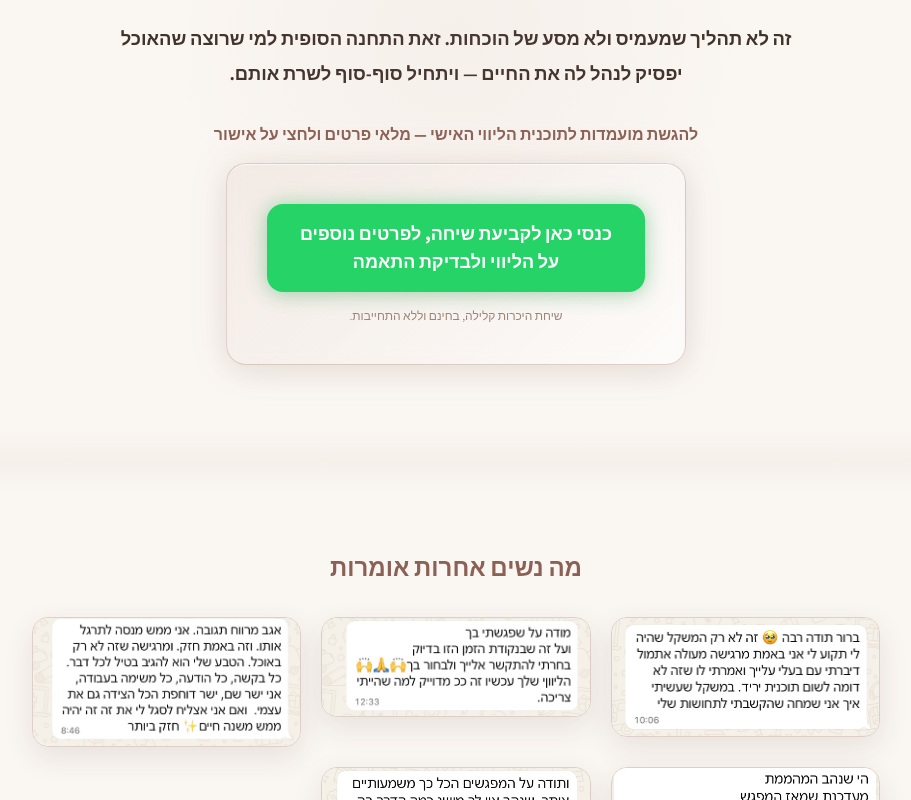
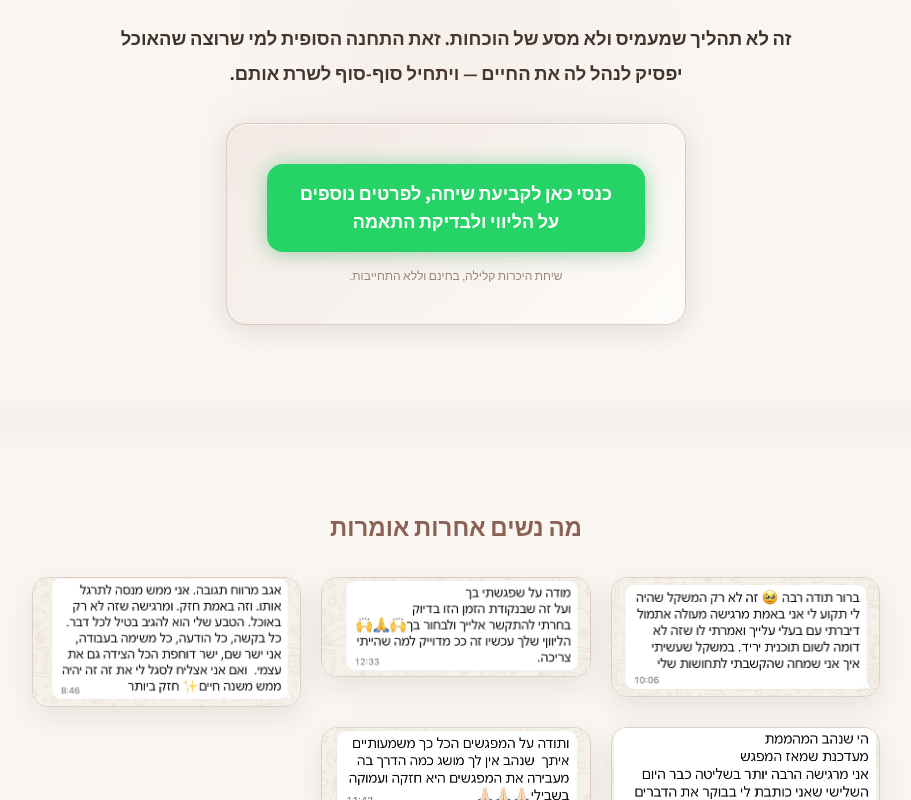
Before and after one commit to shenhav1985-netizen/coaching-landing, a Next.js app: page / in a window 1280 px wide. Shown: the part 3200-4000 px from the top of the page, without its empty margins (184-1095 px from the left). Built offline with nearby package versions, Linux system fonts and the light colour scheme.

Commit message:
Simplify both CTA sections to just the WhatsApp button

```diff
--- a/app/page.tsx
+++ b/app/page.tsx
@@ -243,13 +243,7 @@ export default function Home() {
         </Reveal>
 
         <Reveal>
-          <p className="mt-8 mb-4 font-extrabold" style={{ color: "var(--accent-dark)" }}>
-            להגשת מועמדות לתוכנית הליווי האישי — מלאי פרטים ולחצי על אישור
-          </p>
-        </Reveal>
-
-        <Reveal>
-          <div className="mt-4 mx-auto" style={{ maxWidth: "460px" }}>
+          <div className="mt-8 mx-auto" style={{ maxWidth: "460px" }}>
             <LeadForm />
           </div>
         </Reveal>
@@ -509,24 +503,7 @@ export default function Home() {
       <section id="register-final" className="relative px-6 py-16 max-w-3xl mx-auto text-center">
         <AmbientGlow top="40%" left="50%" size={650} opacity={0.07} />
         <Reveal>
-          <h2
-            className="font-extrabold"
-            style={{ fontSize: "clamp(1.6rem, 1.3rem + 1.2vw, 2.25rem)", color: "var(--text-primary)" }}
-          >
-            להגשת מועמדות לתוכנית{" "}
-            <span style={{ color: "var(--accent-dark)" }}>הליווי האישי</span>
-          </h2>
-        </Reveal>
-        <Reveal>
-          <p className="mt-4" style={{ color: "var(--text-secondary)" }}>
-            מלאי פרטים ולחצי על אישור. אחזור אליך לשיחה קלילה,{" "}
-            <b style={{ color: "var(--text-primary)" }}>בחינם וללא התחייבות</b>, כדי לבדוק
-            אם התהליך מתאים לך בשלב הזה.
-          </p>
-        </Reveal>
-
-        <Reveal>
-          <div className="mt-8 mx-auto" style={{ maxWidth: "460px" }}>
+          <div className="mx-auto" style={{ maxWidth: "460px" }}>
             <LeadForm />
           </div>
         </Reveal>
```
